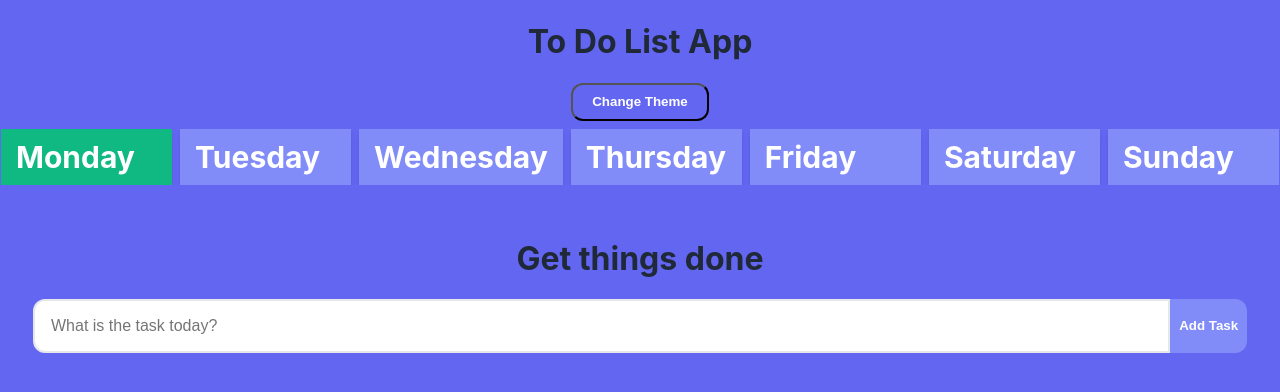
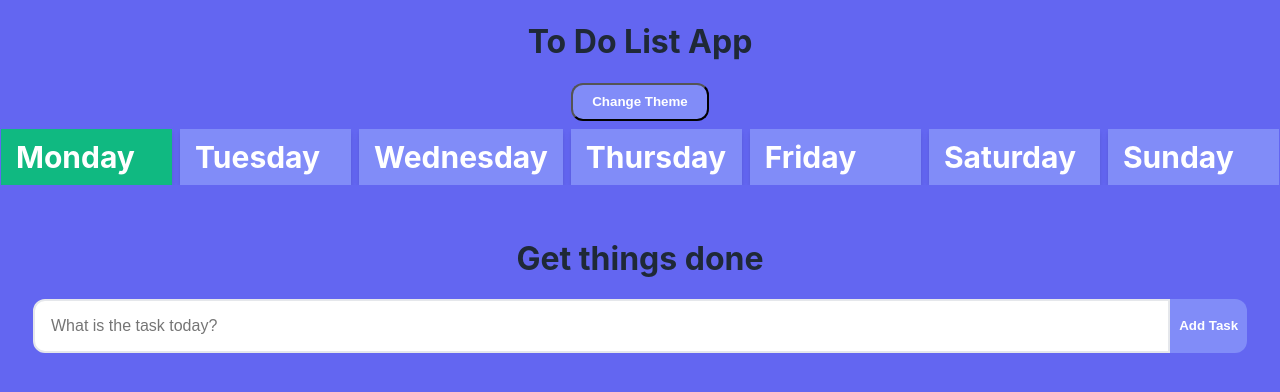
Before and after one commit to TQuanNg/TodoListWeb, a React (Create React App) app: page / in a window 1280 px wide. Shown: the top 392 px of the page. Built offline with nearby package versions, Linux system fonts and the light colour scheme; no server answers.

Commit message:
Update CSS file

```diff
--- a/src/App.css
+++ b/src/App.css
@@ -39,7 +39,7 @@
 }
 
 .ThemeButton {
-  background-color: var(--background);
+  background-color: var(--button-bg);
   color: var(--button-text);
   padding: 0.6rem 1.2rem;
   border-radius: var(--border-radius);
```
